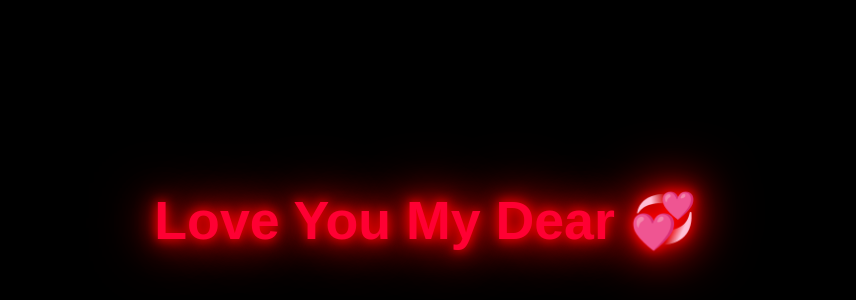
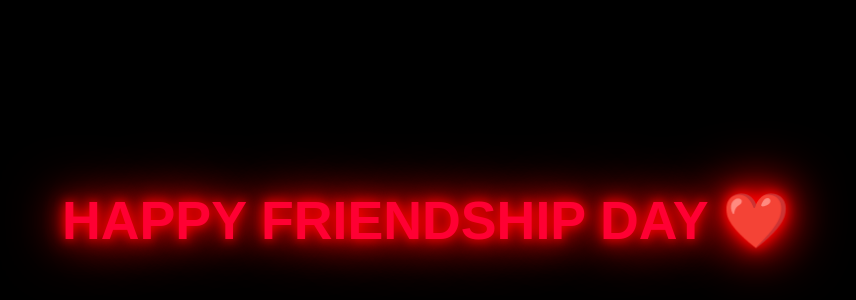
Before and after one commit to Thiru182406/heart, a plain HTML site: page index.html in a window 1280 px wide. Shown: the part 500-800 px from the top of the page, without its empty margins (214-1070 px from the left). Drawn offline with Linux system fonts and the light colour scheme.

Commit message:
Change title and text for Friendship Day

```diff
--- a/index.html
+++ b/index.html
@@ -3,7 +3,7 @@
 <head>
 <meta charset="UTF-8">
 <meta name="viewport" content="width=device-width, initial-scale=1.0">
-<title>Love You My Dear ❤️</title>
+<title>HAPPY FRIENDSHIP DAY ❤️ </title>
 
 <style>
 *{
@@ -60,7 +60,7 @@ transform:scale(1.08);
 <canvas id="canvas"></canvas>
 
 <div id="text">
-Love You My Dear 💞
+HAPPY FRIENDSHIP DAY ❤️
 </div>
 
 <script>
```
